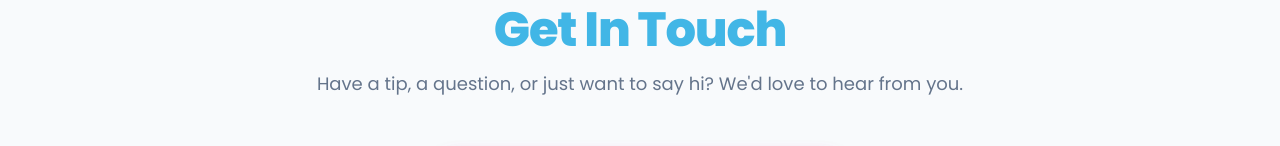
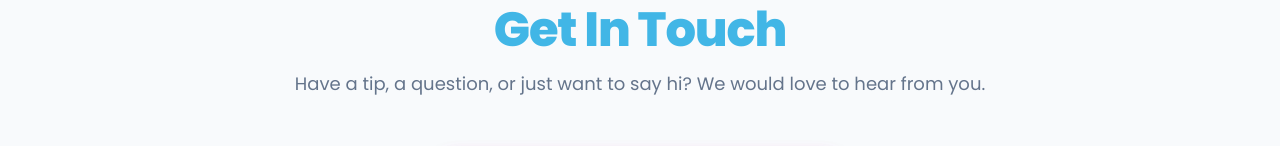
Before and after one commit to arvinwira/gaming-blog, a Next.js app: page /contact in a window 1280 px wide. Shown: the part 147-293 px from the top of the page. Built offline with nearby package versions, Linux system fonts and the light colour scheme.

Commit message:
description fix

```diff
--- a/app/about/page.js
+++ b/app/about/page.js
@@ -20,7 +20,7 @@ export default function AboutPage() {
             Chronic Reload was founded from a pure and simple passion for video games. In a sea of endless releases and overwhelming news, we aim to be your trusted filter. Our mission is to deliver honest reviews, insightful guides, and timely news that respects your time and enhances your gaming experience.
           </p>
           <p className="text-muted-foreground">
-            We're not just journalists; we're lifelong gamers, just like you. From the biggest AAA blockbusters to the most obscure indie gems, we play them all and share our genuine thoughts. Thank you for joining our community!
+            We are not journalists; we are lifelong gamers, just like you. From the biggest AAA blockbusters to the most obscure indie gems, we play them all and share our genuine thoughts. Thank you for joining our community!
           </p>
         </div>
       </div>
--- a/app/categories/page.js
+++ b/app/categories/page.js
@@ -33,7 +33,7 @@ export default function CategoriesPage() {
             Categories
           </h1>
           <p className="mt-4 text-lg text-muted-foreground">
-            Filter by category to find what you're looking for.
+            Filter by category to find what you are looking for.
           </p>
         </header>
 
--- a/app/contact/page.js
+++ b/app/contact/page.js
@@ -11,7 +11,7 @@ export default function ContactPage() {
           Get In Touch
         </h1>
         <p className="text-lg text-muted-foreground mb-12">
-          Have a tip, a question, or just want to say hi? We'd love to hear from you.
+          Have a tip, a question, or just want to say hi? We would love to hear from you.
         </p>
 
         <div className="bg-card p-8 rounded-lg shadow-lg inline-block border border-border shadow-secondary">
```
